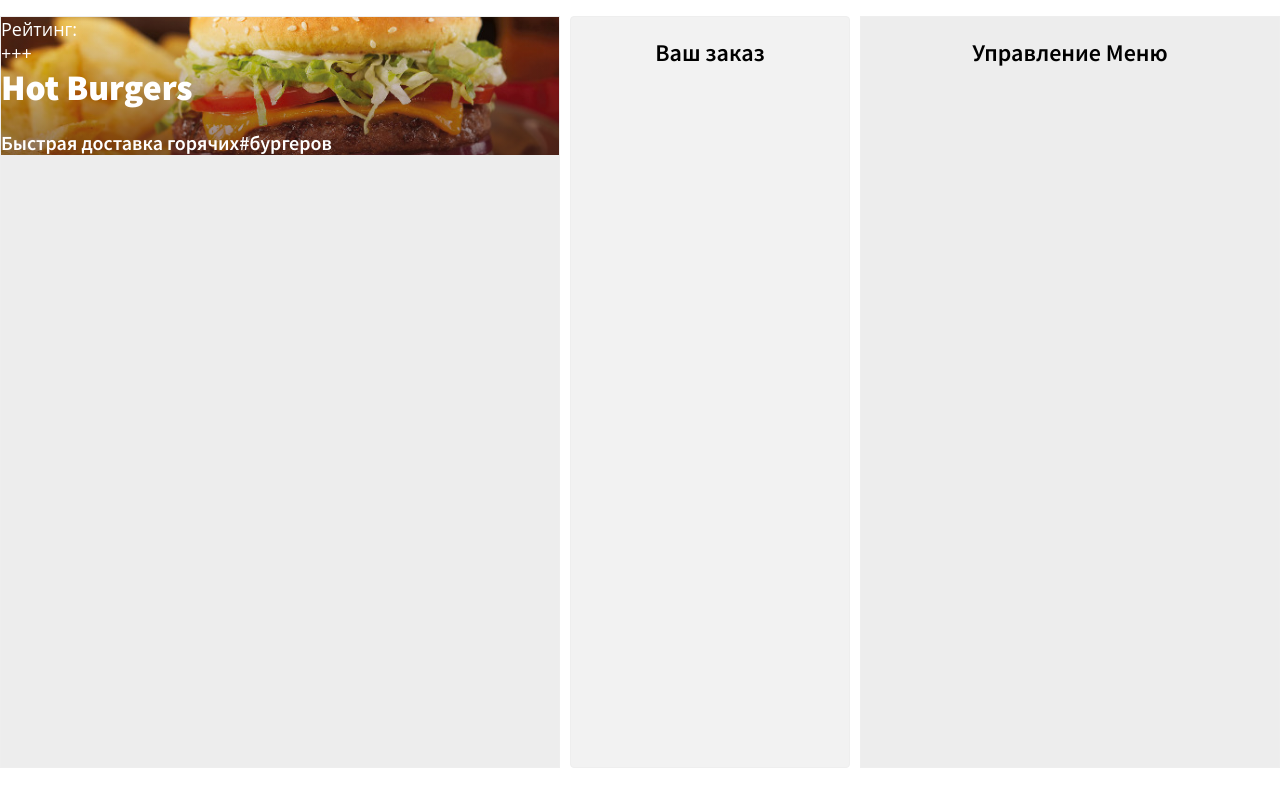
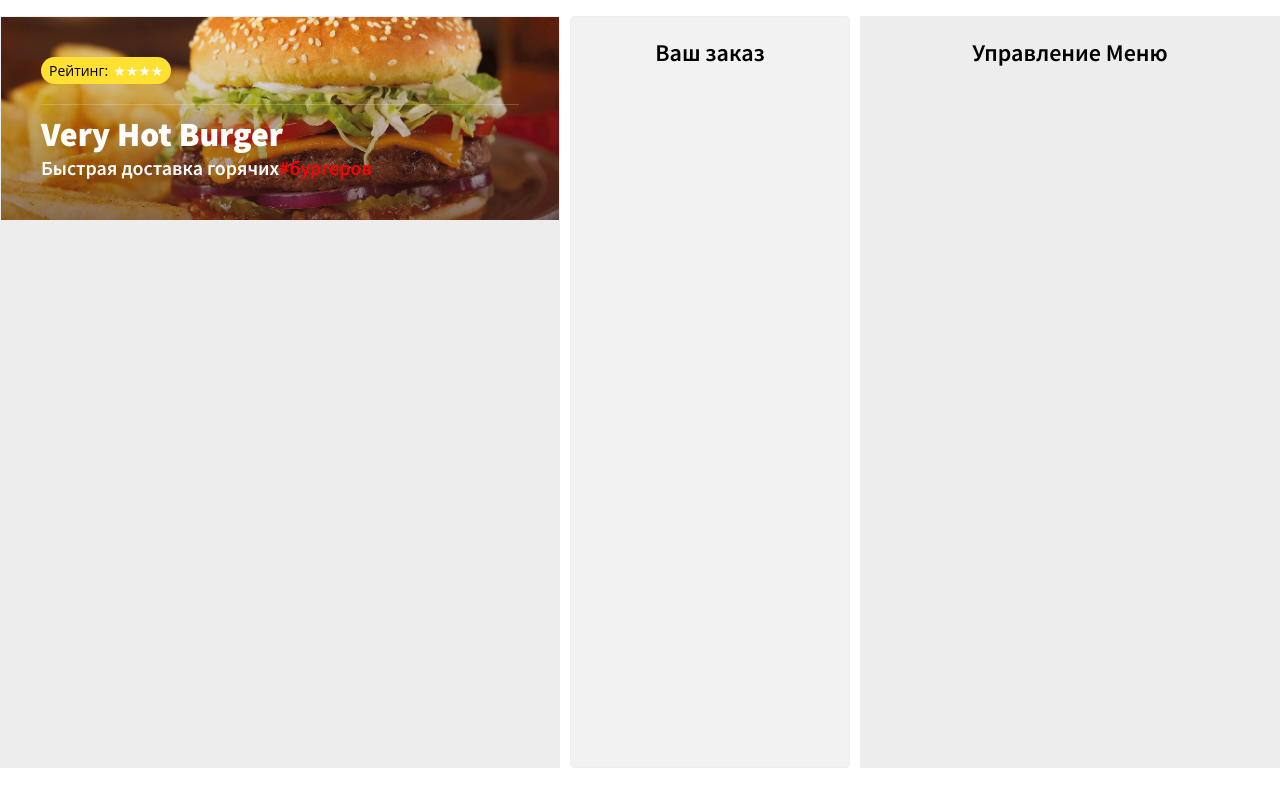
Before and after one commit to AlesVoronin/MyBurgerApp, a React (Create React App) app: page / in a window 1280 px wide. Built offline with nearby package versions, Linux system fonts and the light colour scheme.

Commit message:
feat: update component Header on functional component

```diff
--- a/src/components/App.js
+++ b/src/components/App.js
@@ -8,7 +8,7 @@
         return (
             <div className='burger-paradise'>
                 <div className='menu'>
-                    <Header/>
+                    <Header title='Very Hot Burger'/>
                 </div>
                 <Order/>
                 <MenuAdmin/>
--- a/src/components/Header.js
+++ b/src/components/Header.js
@@ -1,18 +1,16 @@
 import React from 'react';
 
-class Header extends React.Component {
-    render() {
-        return (
+const Header = (props) => (
     <header className='top'>
         <div className='wrap'>
-                   <div className='header=content'>
+            <div className='header-content'>
                 <div className='header-rating'>
-                           <div className='header-rating_tag'>Рейтинг: </div>
-                           <div className='header-rating_icon'>+++</div>
+                    <div className='header-rating_tag'>Рейтинг:</div>
+                    <div className='header-rating_icon'>★★★★</div>
                 </div>
 
                 <div className='header-divider'/>
-                       <h1 className='font-effect-fire-animation'>Hot Burgers</h1>
+                <h1 className='font-effect-fire-animation'>{props.title}</h1>
 
                 <h3>
                     <span>
@@ -20,12 +18,8 @@
                         <span className='sub-header'>#бургеров</span>
                     </span>
                 </h3>
-
-
             </div>
         </div>
     </header>
 )
-    }
-}
 export default Header;
```
Lines whose indentation alone changed are shown as unchanged.
